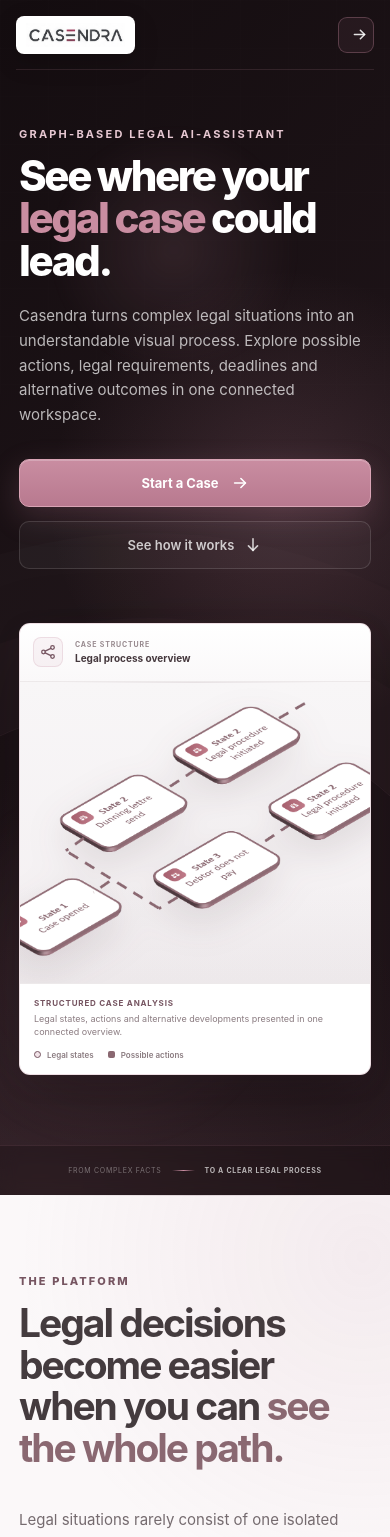
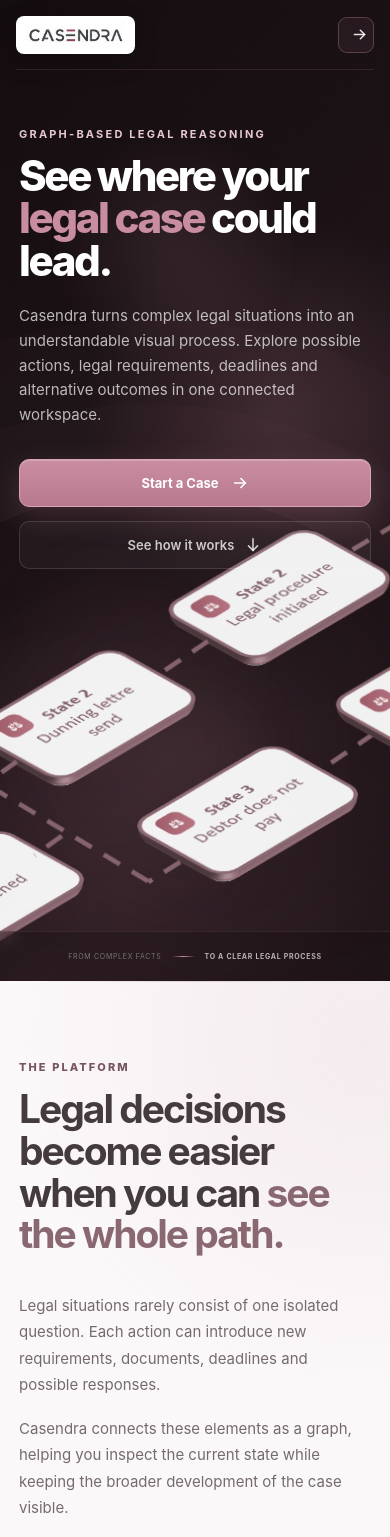
Before and after one commit to HennWa/legal_case_simulator, a React app in the folder frontend/: page / in a window 390 px wide. Shown: the top 1537 px of the page. Built offline with nearby package versions, Linux system fonts and the light colour scheme; the HTML template or start-up script is replaced by a standard one.

Commit message:
landing page update

```diff
--- a/frontend/src/LandingPage.css
+++ b/frontend/src/LandingPage.css
@@ -397,7 +397,7 @@
 
 .hero-content {
   position: relative;
-  z-index: 5;
+  z-index: 8;
 }
 
 .hero-status {
@@ -608,307 +608,81 @@
 }
 
 /* =========================================================
-   CASE GRAPH PREVIEW
+   LARGE BACKGROUND GRAPH
    ========================================================= */
 
 .hero-visual {
   position: relative;
+
   min-width: 0;
-}
-
-.case-analysis-preview {
-  position: relative;
-
-  width: 100%;
-  margin: 0;
-
-  overflow: hidden;
-
-  border: 1px solid rgba(201, 141, 161, 0.22);
-  border-radius: 14px;
-
-  background: #f8f6f7;
-
-  box-shadow:
-    0 28px 75px rgba(0, 0, 0, 0.32),
-    0 8px 24px rgba(82, 51, 62, 0.12);
-}
-
-.case-analysis-preview::before {
-  content: "";
-
+  min-height: 610px;
+
+  overflow: visible;
+
+  pointer-events: none;
+}
+
+.graph-background-composition {
   position: absolute;
   z-index: 2;
 
-  top: 0;
-  right: 0;
-  left: 0;
-
-  height: 1px;
+  top: 50%;
+  left: 50%;
+
+  display: flex;
+  align-items: center;
+  justify-content: center;
+
+  width: 980px;
+  height: 720px;
+
+  transform:
+    translate(-43%, -50%);
+
+  pointer-events: none;
+  user-select: none;
+}
+
+.graph-background-glow {
+  position: absolute;
+  z-index: 0;
+
+  width: 760px;
+  height: 760px;
+
+  border-radius: 50%;
 
   background:
-    linear-gradient(
-      90deg,
-      transparent,
-      rgba(255, 255, 255, 0.9),
-      transparent
+    radial-gradient(
+      circle,
+      rgba(201, 141, 161, 0.14) 0%,
+      rgba(189, 129, 149, 0.07) 36%,
+      rgba(189, 129, 149, 0.025) 58%,
+      transparent 74%
     );
 
-  pointer-events: none;
-}
-
-.case-analysis-header {
-  display: flex;
-  align-items: center;
-  justify-content: space-between;
-
-  gap: 20px;
-
-  min-height: 68px;
-  padding: 0 21px;
-
-  border-bottom: 1px solid rgba(117, 85, 97, 0.13);
-
-  background:
-    linear-gradient(
-      180deg,
-      #ffffff 0%,
-      #faf8f9 100%
-    );
-}
-
-.case-analysis-heading {
-  display: flex;
-  align-items: center;
-
-  gap: 12px;
-}
-
-.case-analysis-icon {
-  display: inline-flex;
-  align-items: center;
-  justify-content: center;
-
-  width: 34px;
-  height: 34px;
-
-  flex: 0 0 auto;
-
-  border: 1px solid rgba(189, 129, 149, 0.2);
-  border-radius: 8px;
-
-  background: rgba(189, 129, 149, 0.08);
-  color: var(--landing-pink-deep);
-}
-
-.case-analysis-icon svg {
-  width: 18px;
-  height: 18px;
-
-  fill: none;
-  stroke: currentColor;
-  stroke-width: 1.7;
-  stroke-linecap: round;
-  stroke-linejoin: round;
-}
-
-.case-analysis-heading > div {
-  display: flex;
-  flex-direction: column;
-
-  gap: 3px;
-}
-
-.case-analysis-label {
-  color: #988a8f;
-
-  font-size: 8px;
-  font-weight: 700;
-  letter-spacing: 0.12em;
-  text-transform: uppercase;
-}
-
-.case-analysis-heading strong {
-  color: #44373c;
-
-  font-size: 12px;
-  font-weight: 720;
-}
-
-.case-analysis-status {
-  padding: 6px 9px;
-
-  border: 1px solid rgba(117, 85, 97, 0.13);
-  border-radius: 6px;
-
-  background: #f7f3f4;
-  color: #8a767d;
-
-  font-size: 8px;
-  font-weight: 650;
-  letter-spacing: 0.07em;
-  text-transform: uppercase;
-}
-
-.case-analysis-canvas {
-  position: relative;
-
-  display: flex;
-  align-items: center;
-  justify-content: center;
-
-  min-height: 430px;
-  padding: 32px 25px;
-
-  overflow: hidden;
-
-  background:
-    linear-gradient(
-      180deg,
-      #f8f6f7 0%,
-      #f3eff1 100%
-    );
-}
-
-.case-analysis-canvas::before {
-  content: "";
-
-  position: absolute;
-
-  top: 0;
-  right: 12%;
-  left: 12%;
-
-  height: 1px;
-
-  background:
-    linear-gradient(
-      90deg,
-      transparent,
-      rgba(117, 85, 97, 0.13),
-      transparent
-    );
-}
-
-.case-analysis-canvas::after {
-  content: "";
-
-  position: absolute;
-
-  right: 0;
-  bottom: 0;
-  left: 0;
-
-  height: 34%;
-
-  background:
-    linear-gradient(
-      to top,
-      rgba(72, 51, 59, 0.035),
-      transparent
-    );
-
-  pointer-events: none;
-}
-
-.case-analysis-image {
-  position: relative;
-  z-index: 1;
+  filter: blur(16px);
+}
+
+.graph-background-image {
+  position: relative;
+  z-index: 2;
 
   display: block;
 
-  width: 112%;
+  width: 138%;
   max-width: none;
   height: auto;
 
-  object-fit: contain;
+  opacity: 0.96;
 
   filter:
-    drop-shadow(0 15px 19px rgba(67, 45, 53, 0.12));
-}
-
-.case-analysis-caption {
-  display: flex;
-  align-items: center;
-  justify-content: space-between;
-
-  gap: 28px;
-
-  min-height: 82px;
-  padding: 16px 21px;
-
-  border-top: 1px solid rgba(117, 85, 97, 0.13);
-
-  background: #ffffff;
-}
-
-.case-analysis-caption > div:first-child {
-  max-width: 330px;
-}
-
-.case-analysis-caption-label {
-  display: block;
-
-  margin-bottom: 4px;
-
-  color: var(--landing-pink-deep);
-
-  font-size: 8px;
-  font-weight: 750;
-  letter-spacing: 0.1em;
-  text-transform: uppercase;
-}
-
-.case-analysis-caption p {
-  margin: 0;
-
-  color: #8b7c81;
-
-  font-size: 9px;
-  line-height: 1.5;
-}
-
-.case-analysis-legend {
-  display: flex;
-  align-items: center;
-  flex-wrap: wrap;
-  justify-content: flex-end;
-
-  gap: 14px;
-}
-
-.case-analysis-legend span {
-  display: inline-flex;
-  align-items: center;
-
-  gap: 6px;
-
-  color: #8b7c81;
-
-  font-size: 8px;
-  font-weight: 600;
-  white-space: nowrap;
-}
-
-.legend-marker {
-  display: inline-block;
-
-  width: 7px;
-  height: 7px;
-
-  border-radius: 50%;
-}
-
-.legend-marker-state {
-  border: 1px solid var(--landing-pink-deep);
-
-  background: rgba(189, 129, 149, 0.22);
-}
-
-.legend-marker-action {
-  border-radius: 2px;
-
-  background: var(--landing-pink-dark);
+    drop-shadow(0 36px 55px rgba(0, 0, 0, 0.2));
+
+  transform:
+    translateX(8%)
+    translateY(-1%)
+    rotate(-0.7deg);
 }
 
 .hero-bottom-strip {
@@ -1839,8 +1613,6 @@
   }
 }
 
-
-
 @keyframes connectorMove {
   from {
     left: -30%;
@@ -1876,8 +1648,20 @@
     font-size: clamp(45px, 5.8vw, 66px);
   }
 
-  .case-analysis-canvas {
-    min-height: 390px;
+  .hero-visual {
+    min-height: 560px;
+  }
+
+  .graph-background-composition {
+    width: 870px;
+    height: 650px;
+
+    transform:
+      translate(-41%, -50%);
+  }
+
+  .graph-background-image {
+    width: 135%;
   }
 
   .platform-layout {
@@ -1913,10 +1697,10 @@
   .hero-layout {
     grid-template-columns: 1fr;
 
-    gap: 74px;
+    gap: 26px;
 
     padding-top: 72px;
-    padding-bottom: 145px;
+    padding-bottom: 126px;
   }
 
   .hero-content {
@@ -1934,17 +1718,29 @@
   }
 
   .hero-visual {
-    width: min(720px, 100%);
-
-    margin: 0 auto;
-  }
-
-  .case-analysis-preview {
     width: 100%;
-  }
-
-  .case-analysis-canvas {
-    min-height: 400px;
+    min-height: 590px;
+
+    margin: -65px auto -45px;
+  }
+
+  .graph-background-composition {
+    top: 50%;
+    left: 50%;
+
+    width: 900px;
+    height: 660px;
+
+    transform:
+      translate(-50%, -49%);
+  }
+
+  .graph-background-image {
+    width: 128%;
+
+    transform:
+      translateX(4%)
+      rotate(-0.7deg);
   }
 
   .platform-layout,
@@ -2104,10 +1900,10 @@
   }
 
   .hero-layout {
-    gap: 54px;
+    gap: 12px;
 
     padding-top: 57px;
-    padding-bottom: 120px;
+    padding-bottom: 102px;
   }
 
   .hero-status {
@@ -2152,60 +1948,33 @@
     font-size: 9px;
   }
 
-  .case-analysis-preview {
-    border-radius: 11px;
-  }
-
-  .case-analysis-header {
-    min-height: 58px;
-
-    padding: 0 13px;
-  }
-
-  .case-analysis-icon {
-    width: 30px;
-    height: 30px;
-  }
-
-  .case-analysis-heading strong {
-    font-size: 10px;
-  }
-
-  .case-analysis-label {
-    font-size: 7px;
-  }
-
-  .case-analysis-status {
-    display: none;
-  }
-
-  .case-analysis-canvas {
-    min-height: 285px;
-
-    padding: 20px 8px;
-  }
-
-  .case-analysis-image {
-    width: 124%;
-  }
-
-  .case-analysis-caption {
-    align-items: flex-start;
-    flex-direction: column;
-
-    gap: 11px;
-
-    min-height: auto;
-
-    padding: 14px;
-  }
-
-  .case-analysis-caption > div:first-child {
-    max-width: none;
-  }
-
-  .case-analysis-legend {
-    justify-content: flex-start;
+  .hero-visual {
+    min-height: 410px;
+
+    margin: -20px auto -42px;
+  }
+
+  .graph-background-composition {
+    width: 650px;
+    height: 480px;
+
+    transform:
+      translate(-50%, -48%);
+  }
+
+  .graph-background-glow {
+    width: 480px;
+    height: 480px;
+  }
+
+  .graph-background-image {
+    width: 126%;
+
+    opacity: 0.94;
+
+    transform:
+      translateX(2%)
+      rotate(-0.7deg);
   }
 
   .hero-bottom-strip {
@@ -2329,6 +2098,15 @@
   .hero-trust-row {
     align-items: flex-start;
     flex-direction: column;
+  }
+
+  .hero-visual {
+    min-height: 360px;
+  }
+
+  .graph-background-composition {
+    width: 570px;
+    height: 420px;
   }
 }
 
--- a/frontend/src/LandingPage.jsx
+++ b/frontend/src/LandingPage.jsx
@@ -86,7 +86,7 @@
           <div className="hero-content">
 
             <p className="hero-eyebrow">
-              Graph-based legal AI-assistant
+              Graph-based legal reasoning
             </p>
 
             <h1>
@@ -114,67 +114,20 @@
             </div>
           </div>
 
+          <div className="hero-visual">
+            <div className="graph-background-composition">
+              <div
+                className="graph-background-glow"
+                aria-hidden="true"
+              />
 
-          <div className="hero-visual">
-              <figure className="case-analysis-preview">
-                <div className="case-analysis-header">
-                  <div className="case-analysis-heading">
-                    <span className="case-analysis-icon" aria-hidden="true">
-                      <GraphSmallIcon />
-                    </span>
-
-                    <div>
-                      <span className="case-analysis-label">
-                        Case structure
-                      </span>
-
-                      <strong>Legal process overview</strong>
-                    </div>
-                  </div>
-
-                  <span className="case-analysis-status">
-                    Simulation preview
-                  </span>
-                </div>
-
-                <div className="case-analysis-canvas">
-                  <img
-                    src={caseGraphImage}
-                    alt="Example of a structured legal case graph"
-                    className="case-analysis-image"
-                  />
-                </div>
-
-                <figcaption className="case-analysis-caption">
-                  <div>
-                    <span className="case-analysis-caption-label">
-                      Structured case analysis
-                    </span>
-
-                    <p>
-                      Legal states, actions and alternative developments presented
-                      in one connected overview.
-                    </p>
-                  </div>
-
-                  <div className="case-analysis-legend">
-                    <span>
-                      <i className="legend-marker legend-marker-state" />
-                      Legal states
-                    </span>
-
-                    <span>
-                      <i className="legend-marker legend-marker-action" />
-                      Possible actions
-                    </span>
-                  </div>
-                </figcaption>
-              </figure>
+              <img
+                src={caseGraphImage}
+                alt="Structured visualization of a legal case and its possible developments"
+                className="graph-background-image"
+              />
             </div>
-
-
-
-
+          </div>
         </div>
 
         <div className="hero-bottom-strip">
@@ -433,22 +386,6 @@
   );
 }
 
-function GraphSmallIcon() {
-  return (
-    <svg
-      viewBox="0 0 24 24"
-      role="presentation"
-      focusable="false"
-    >
-      <circle cx="6" cy="12" r="2.4" />
-      <circle cx="18" cy="6" r="2.4" />
-      <circle cx="18" cy="18" r="2.4" />
-      <path d="M8.2 10.9L15.8 7.1" />
-      <path d="M8.2 13.1L15.8 16.9" />
-    </svg>
-  );
-}
-
 function LayersIcon() {
   return (
     <svg
```
